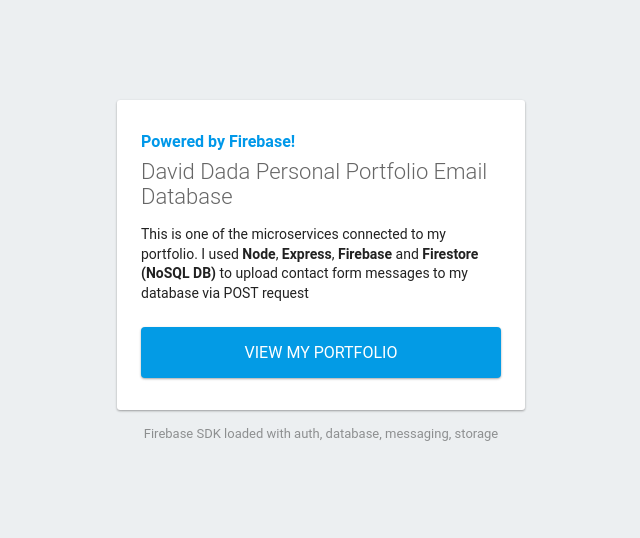
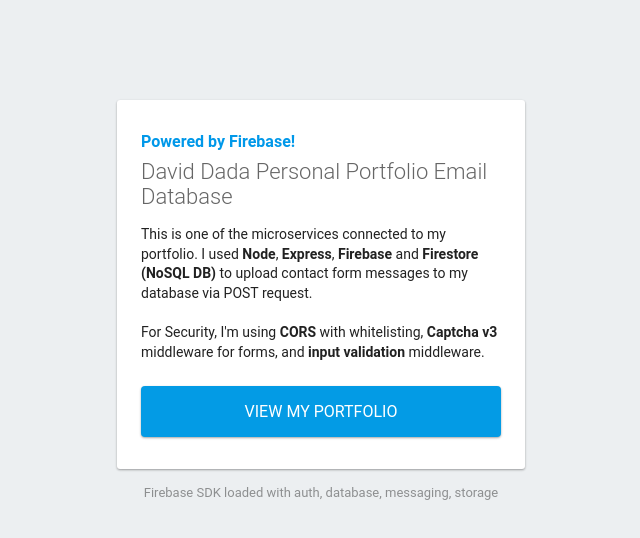
Before and after one commit to Dada-Tech/portfolio-emailer-firebase, a plain HTML site: page public/index.html in a window 1280 px wide. Shown: the whole page, without its empty margins (319-959 px from the left). Drawn offline with Linux system fonts and the light colour scheme; some packages are replaced by stand-ins of ours.

Commit message:
updated ladning to show captcha and middleware

```diff
--- a/public/index.html
+++ b/public/index.html
@@ -35,7 +35,7 @@
   <h2>Powered by Firebase!</h2>
   <h1>David Dada Personal Portfolio Email Database</h1>
   <p>This is one of the microservices connected to my portfolio.
-    I used <strong>Node</strong>, <strong>Express</strong>, <strong>Firebase</strong> and <strong>Firestore (NoSQL DB)</strong> to upload contact form messages to my database via POST request</p>
+    I used <strong>Node</strong>, <strong>Express</strong>, <strong>Firebase</strong> and <strong>Firestore (NoSQL DB)</strong> to upload contact form messages to my database via POST request.<br><br>For Security, I'm using <strong>CORS</strong> with whitelisting, <strong>Captcha v3</strong> middleware for forms, and <strong>input validation</strong> middleware.</p>
   <a href="https://dadadavid.com">View my Portfolio</a>
 </div>
 <p id="load">Firebase SDK Loading&hellip;</p>
```
Also changed, not shown: functions/index.js (+4 -5 lines).
